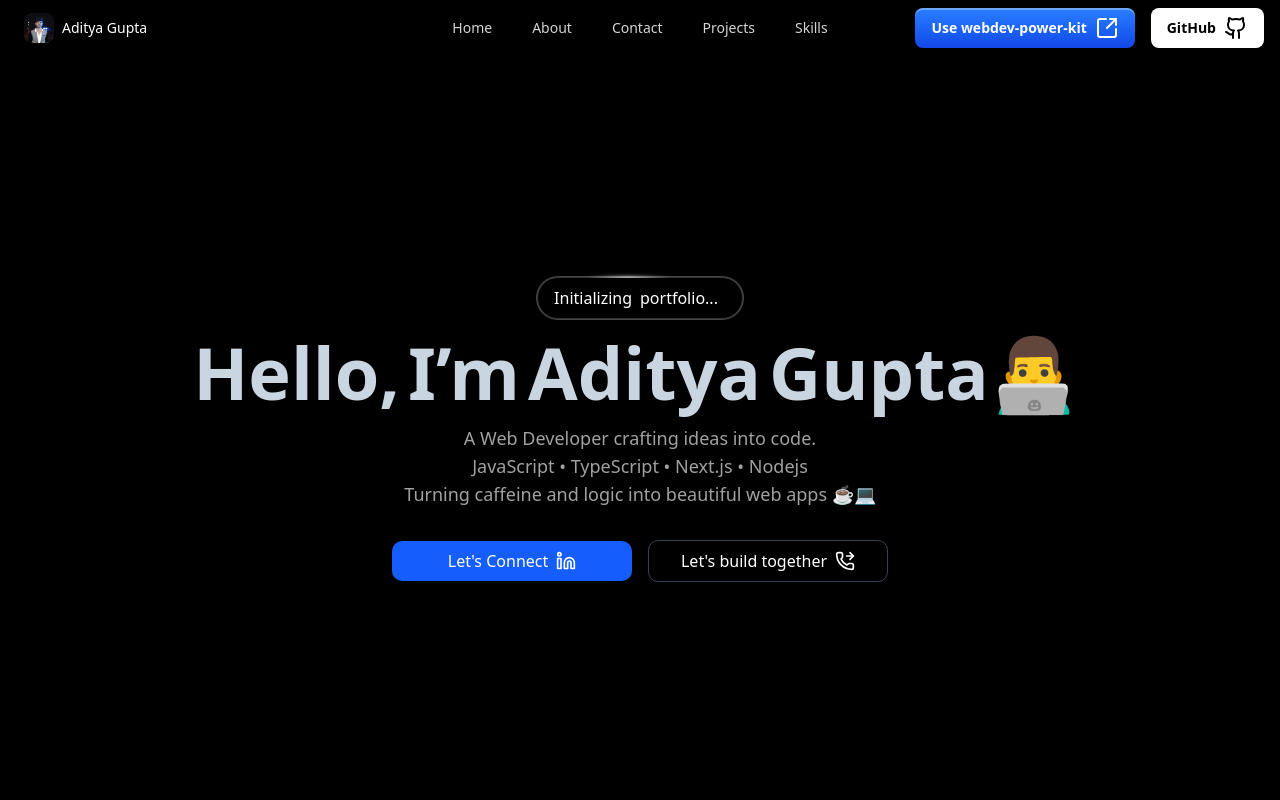
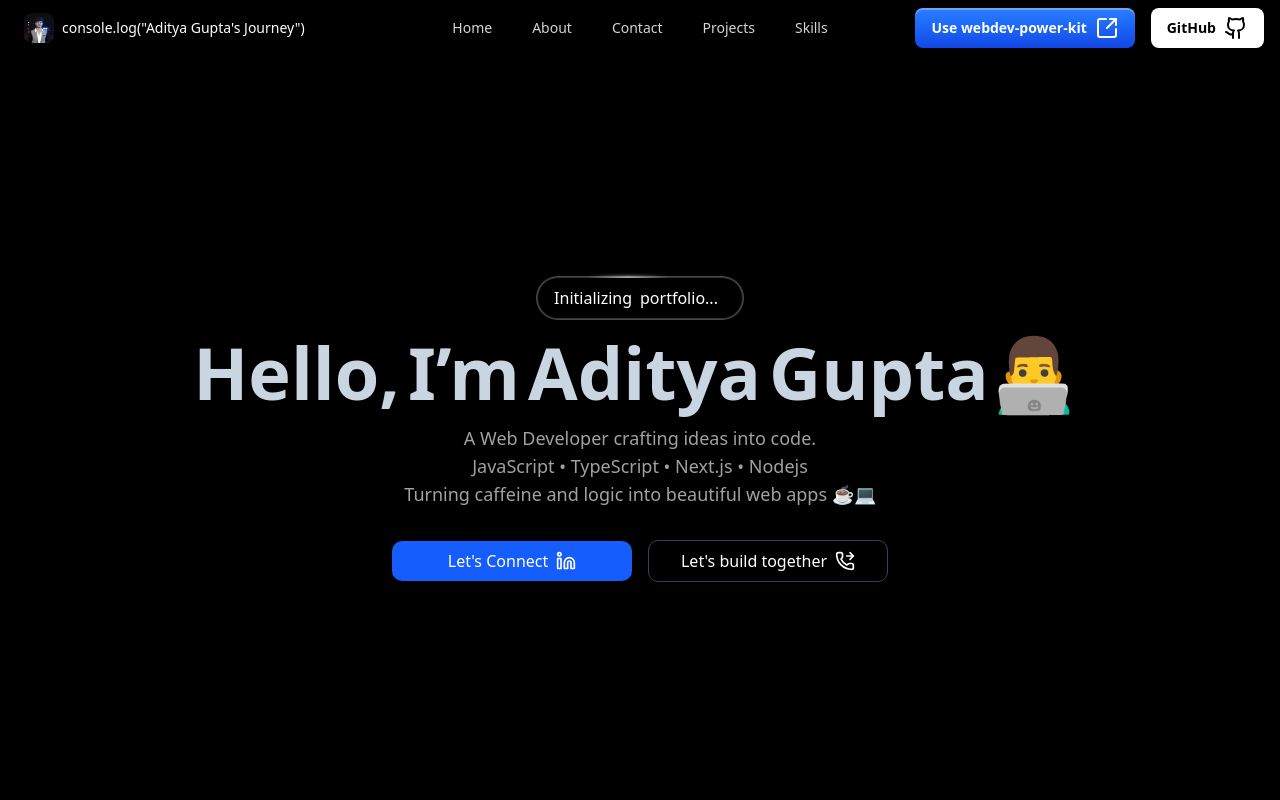
Before and after one commit to dev-aditya-lab/console-aditya, a Next.js app: page / in a window 1280 px wide. Shown: the top 800 px of the page. Built offline with nearby package versions, Linux system fonts and the light colour scheme.

Commit message:
fix: update NavbarLogo

```diff
--- a/components/ui/resizable-navbar.tsx
+++ b/components/ui/resizable-navbar.tsx
@@ -244,7 +244,7 @@ export const NavbarLogo = () => {
         height={30}
         className="rounded-md"
       />
-      <span className="font-medium text-black dark:text-white">Aditya Gupta</span>
+      <span className="font-medium text-black dark:text-white"> {`console.log("Aditya Gupta's Journey")`}</span>
     </a>
   );
 };
```
